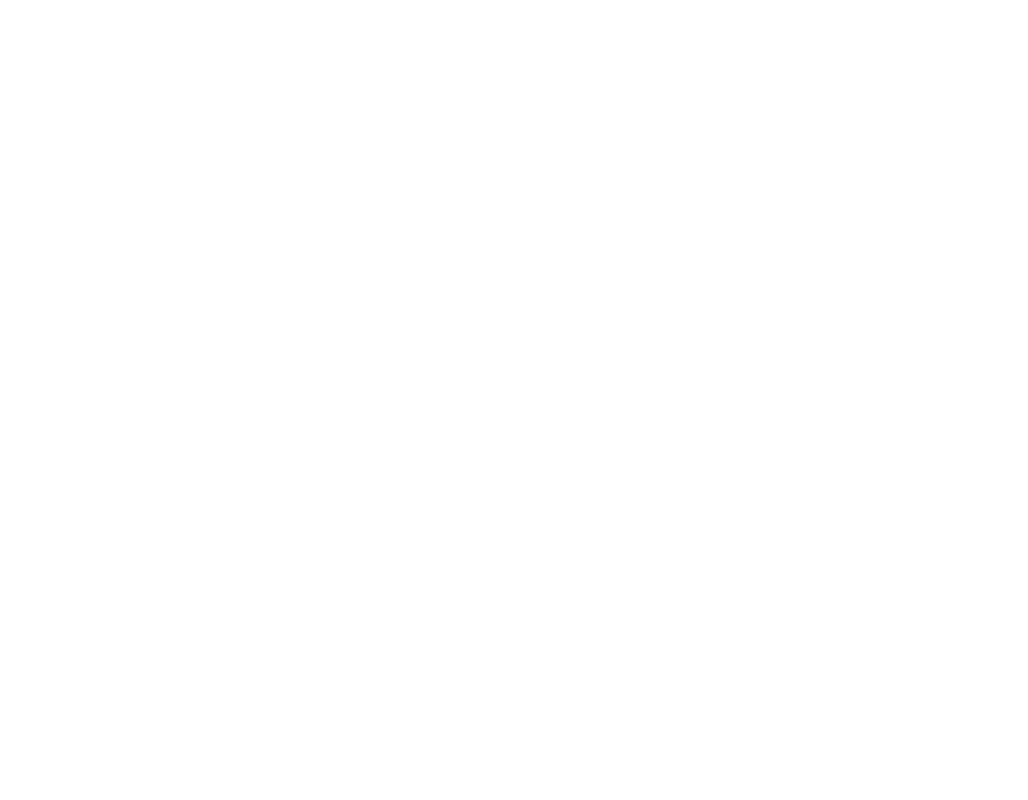
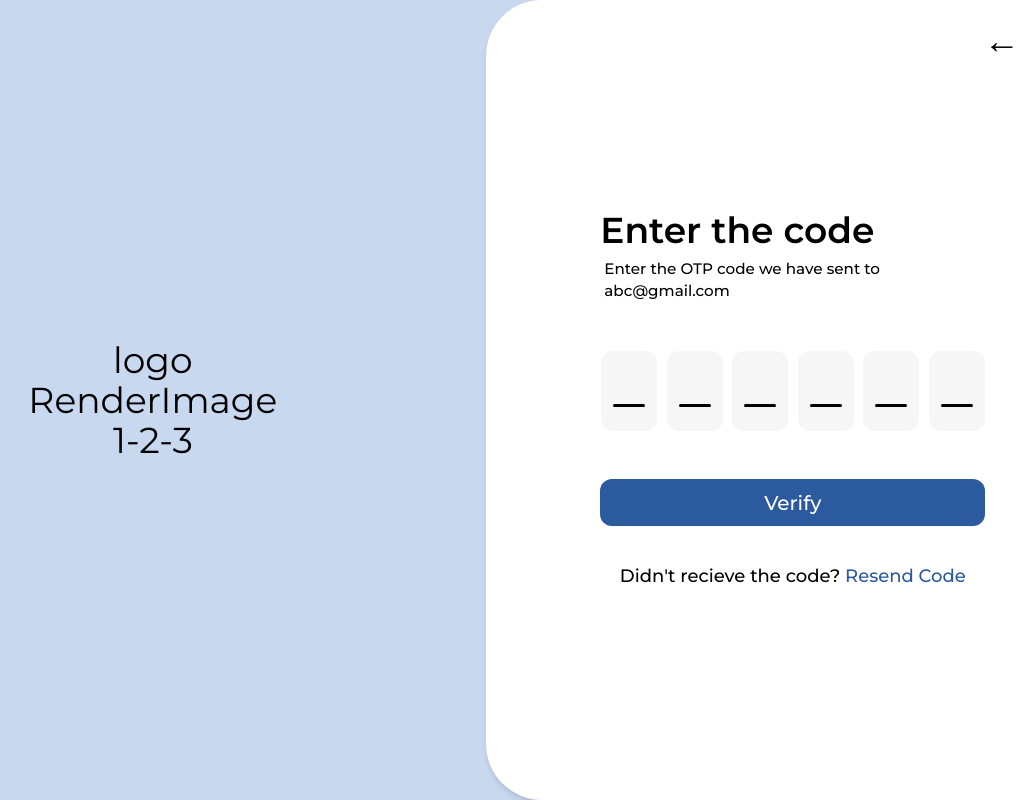
Before and after one commit to ARYAN-01-GARG/Workify, a React (Vite) app: page /auth/verify in a window 1280 px wide. Before the commit this address had no page. Shown: the whole page, without its empty margins (180-1208 px from the left). Built offline with nearby package versions, Linux system fonts and the light colour scheme.

Commit message:
OTP page design complete.

```diff
--- a/package.json
+++ b/package.json
@@ -10,12 +10,14 @@
     "preview": "vite preview"
   },
   "dependencies": {
+    "@reduxjs/toolkit": "^2.3.0",
     "axios": "^1.7.7",
     "react": "^18.3.1",
     "react-dom": "^18.3.1",
     "react-hook-form": "^7.53.1",
     "react-hot-toast": "^2.4.1",
     "react-icons": "^5.3.0",
+    "react-redux": "^9.1.2",
     "react-router-dom": "^6.27.0"
   },
   "devDependencies": {
--- a/src/App.tsx
+++ b/src/App.tsx
@@ -4,6 +4,7 @@
 import RegisterPage from "./pages/auth/RegisterPage"
 import LoginPage from "./pages/auth/LoginPage"
 import ToastProvider from "./components/ToastProvider"
+import VerifyOTP from "./pages/auth/VerifyOTP"
 
 const App = () => {
   return (
@@ -17,6 +18,8 @@
         <Route path="/auth" element={<AuthPage/>}>
           <Route path="register" element={<RegisterPage/>} />
           <Route path="login" element={<LoginPage/>} />
+          <Route path="forgot-password" element={<>Forgot route</>} />
+          <Route path="verify" element={<VerifyOTP/>} />
         </Route>
 
         {/* Protected routes */}
--- /dev/null
+++ b/src/components/auth/InputOTP.tsx
@@ -0,0 +1,46 @@
+import { useId, forwardRef } from "react"
+
+interface InputOTPProps {
+    value: string;
+    onChange: (value: string) => void;
+    disabled?: boolean;
+    error?: boolean; // Make error prop optional
+    onKeyDown?: (e: React.KeyboardEvent<HTMLInputElement>) => void;
+}
+
+const InputOTP = forwardRef<HTMLInputElement, InputOTPProps>(({
+    value,
+    onChange,
+    disabled,
+    error,
+    onKeyDown
+}, ref) => {
+
+    const handleInput = (e: React.FormEvent<HTMLInputElement>) => {
+        const newValue = e.currentTarget.value.replace(/[^0-9]/g, ''); // Allow only numeric input
+        onChange(newValue);
+    };
+
+    const id = useId();
+
+    return (
+        <div className="relative">
+            <input
+                ref={ref}
+                type='text'
+                maxLength={1}
+                className={`peer bg-[#F6F6F6] max-w-12 md:max-w-12 lg:max-w-14 min-h-20 rounded-xl text-3xl font-semibold px-4 caret-transparent outline-none focus:border-2 focus:border-[#2B5A9E] ${error ? 'border-2 border-red-500' : ''}`}
+                placeholder=""
+                disabled={disabled}
+                value={value}
+                onChange={handleInput} // Use handleInput to filter input
+                onKeyDown={onKeyDown}
+            />
+            <label htmlFor={id} className="peer-placeholder-shown:block hidden">
+                <div className="absolute border-b-[0.2rem] border-black w-8 z-10 bottom-6 md:left-3 left-[15%] rounded-xl "></div>
+            </label>
+        </div>
+    )
+});
+
+export default InputOTP
--- a/src/components/auth/Modal.tsx
+++ b/src/components/auth/Modal.tsx
@@ -1,5 +1,5 @@
 import React, { useCallback } from "react"
-import { Link } from "react-router-dom"
+import { useNavigate } from "react-router-dom"
 
 interface ModalProps{
   backURL: string
@@ -24,6 +24,8 @@
   footer,
 }) => {
 
+  const navigate = useNavigate();
+
   const handleSubmit = useCallback((e:React.FormEvent) => {
     if(disabled){
       return;
@@ -38,7 +40,7 @@
       <div
         className="flex flex-col justify-center items-center gap-12 max-w-[385px]">
           <div className={`hidden lg:block absolute top-5 right-20 text-4xl ${disabled ? 'opacity-50 cursor-not-allowed' : 'cursor-pointer'}`}>
-            <Link aria-disabled={disabled} to={backURL}>←</Link>
+            <button aria-disabled={disabled} onClick={() => navigate(backURL)}>←</button>
           </div>
           <div className="flex flex-col gap-2 text-center md:text-left">
             <h1 className="text-3xl md:text-4xl font-semibold">{title}</h1>
--- a/src/main.tsx
+++ b/src/main.tsx
@@ -3,11 +3,15 @@
 import './index.css'
 import App from './App.tsx'
 import { BrowserRouter } from 'react-router-dom'
+import { Provider } from 'react-redux'
+import store from './store/store.ts'
 
 createRoot(document.getElementById('root')!).render(
   <StrictMode>
-    <BrowserRouter>
-      <App />
-    </BrowserRouter>
+    <Provider store={store}>
+      <BrowserRouter>
+        <App />
+      </BrowserRouter>
+    </Provider>
   </StrictMode>,
 )
--- a/src/pages/auth/LoginPage.tsx
+++ b/src/pages/auth/LoginPage.tsx
@@ -22,7 +22,7 @@
   const [contact, setContact] = useState<string>('');
   const contactRef = useRef<HTMLInputElement>(null);
   const PHONE_REGEX = /^[0-9]{10}$/;
-  const EMAIL_REGEX = /^[a-zA-Z]+@[a-zA-Z0-9.-]+\.[a-zA-Z]{2,4}$/;
+  const EMAIL_REGEX = /^[a-zA-Z0-9.-]+@[a-zA-Z0-9.-]+\.[a-zA-Z]{2,4}$/;
 
   const [showPassword, setShowPassword] = useState<boolean>(false);
   const [password, setPassword] = useState<string>('');
--- a/src/pages/auth/RegisterPage.tsx
+++ b/src/pages/auth/RegisterPage.tsx
@@ -1,4 +1,4 @@
-import { Link } from "react-router-dom"
+import { Link , useNavigate } from "react-router-dom"
 import axios from "axios";
 import { useState, useRef, useEffect } from "react";
 import Modal from "../../components/auth/Modal";
@@ -14,6 +14,8 @@
 
 const RegisterPage = () => {
 
+  const navigate = useNavigate();
+
   const [isLoading, setIsLoading] = useState<boolean>(false);
 
   const [errors , setErrors] = useState<Errors>({ nameError: '', contactError: '', passwordError: ''});
@@ -26,7 +28,7 @@
   const [contact, setContact] = useState<string>('');
   const contactRef = useRef<HTMLInputElement>(null);
   const PHONE_REGEX = /^[0-9]{10}$/;
-  const EMAIL_REGEX = /^[a-zA-Z]+@[a-zA-Z0-9.-]+\.[a-zA-Z]{2,4}$/;
+  const EMAIL_REGEX = /^[a-zA-Z0-9.-]+@[a-zA-Z0-9.-]+\.[a-zA-Z]{2,4}$/;
 
   const [showPassword, setShowPassword] = useState<boolean>(false);
   const [password, setPassword] = useState<string>('');
@@ -60,20 +62,23 @@
     setIsLoading(true);
     toast.loading('Creating account...');
     try{
-      // API call
-
-      await axios.post('https://workify-springboot-1-sinj.onrender.com/api/v1/auth/register', {
+      // API cal
+      const response = await axios.post('https://workify-springboot-1-sinj.onrender.com/api/v1/auth/register', {
         firstName: name.split(' ')[0],
         lastName: name.split(' ')[1],
-        username: name + Math.floor(Math.random() * 100000),
-        email: EMAIL_REGEX.test(contact) ? contact : '',
-        mobile: PHONE_REGEX.test(contact) ? contact : '',
+        username: name.split(' ')[0] + Math.floor(Math.random() * 1000),
+        email: EMAIL_REGEX.test(contact) ? contact : null,
+        mobile: PHONE_REGEX.test(contact) ? contact : null,
         password: password
-      }).then((res) => {
-        toast.success('Account created successfully!')
-        console.log(res.data);
       });
-      toast.dismiss();
+      toast.success('Account created successfully!');
+      console.log(response.data);
+      setTimeout(() => {
+        toast.dismiss();
+      })
+      setTimeout(() => {
+        navigate('/auth/verify');
+      },10000)
     } catch (error){
       console.log(error);
       toast.dismiss();
--- /dev/null
+++ b/src/pages/auth/VerifyOTP.tsx
@@ -0,0 +1,79 @@
+import { useState, useRef } from "react"
+import Modal from "../../components/auth/Modal"
+import InputOTP from "../../components/auth/InputOTP"
+
+const VerifyOTP = () => {
+
+    const [otp, setOtp] = useState<string[]>(['', '', '', ''])
+    const [error, setError] = useState<boolean>(false)
+    const [loading, setLoading] = useState<boolean>(false)
+
+    const otpRefs = [useRef<HTMLInputElement>(null), useRef<HTMLInputElement>(null), useRef<HTMLInputElement>(null), useRef<HTMLInputElement>(null), useRef<HTMLInputElement>(null), useRef<HTMLInputElement>(null)];
+
+    const handleOTPChange = (value: string, index: number) => {
+        const newOtp = [...otp];
+        newOtp[index] = value;
+        setOtp(newOtp);
+        if (value && index < otpRefs.length - 1) {
+            otpRefs[index + 1].current?.focus();
+        }
+    };
+
+    const handleKeyDown = (e: React.KeyboardEvent<HTMLInputElement>, index: number) => {
+        if (e.key === 'Backspace' && !otp[index] && index > 0) {
+            otpRefs[index - 1].current?.focus();
+        } else if (e.key === 'Enter') {
+            e.preventDefault();
+            if (index === otpRefs.length - 1) {
+                handleSubmit();
+            } else if (index < otpRefs.length - 1) {
+                otpRefs[index + 1].current?.focus();
+            }
+        }
+    };
+
+    const handleSubmit = () => {
+        setLoading(true);
+        setError(error => !error);
+        console.log('Verify');
+        setTimeout(() => {
+            setLoading(false);
+        }, 2000);
+    };
+
+    const footer = (
+        <p className="text-lg font-medium -mt-3">
+            Didn't recieve the code?{" "}
+            <button className={`text-lg text-[#2B5A9E] font-medium`}>
+                Resend Code
+            </button>
+        </p>
+    )
+
+    return (
+        <Modal
+            backURL={'auth/register'}
+            disabled={loading}
+            title="Enter the code"
+            subTitlte="Enter the OTP code we have sent to abc@gmail.com"
+            actionLabel="Verify"
+            onSubmit={handleSubmit}
+            footer={footer}
+        >
+            <form className="flex items-center justify-around gap-2" onSubmit={handleSubmit}>
+                {otpRefs.map((ref, index) => (
+                    <InputOTP
+                        key={index}
+                        ref={ref}
+                        value={otp[index]}
+                        onChange={(value) => handleOTPChange(value, index)}
+                        onKeyDown={(e) => handleKeyDown(e, index)}
+                        error={error}
+                    />
+                ))}
+            </form>
+        </Modal>
+    )
+}
+
+export default VerifyOTP
--- /dev/null
+++ b/src/store/store.ts
@@ -0,0 +1,39 @@
+import { configureStore } from '@reduxjs/toolkit';
+
+const initialState = {
+    user: {
+        name: 'John Doe'
+    }
+}
+
+interface SetUserNameAction {
+    type: 'SET_USER_NAME';
+    payload: string;
+}
+
+type UserAction = SetUserNameAction;
+
+const reducer = (state = initialState, action: UserAction) => {
+    switch (action.type) {
+        case 'SET_USER_NAME':
+            return {
+                ...state,
+                user: {
+                    ...state.user,
+                    name: action.payload
+                }
+            }
+        default:
+            return state;
+    }
+}
+
+
+const store = configureStore({
+  reducer: {
+    // Add reducers here
+    user: reducer
+  },
+});
+
+export default store;
```
Also changed, not shown: 1 other file (tests, documents, lock files or other folders).
